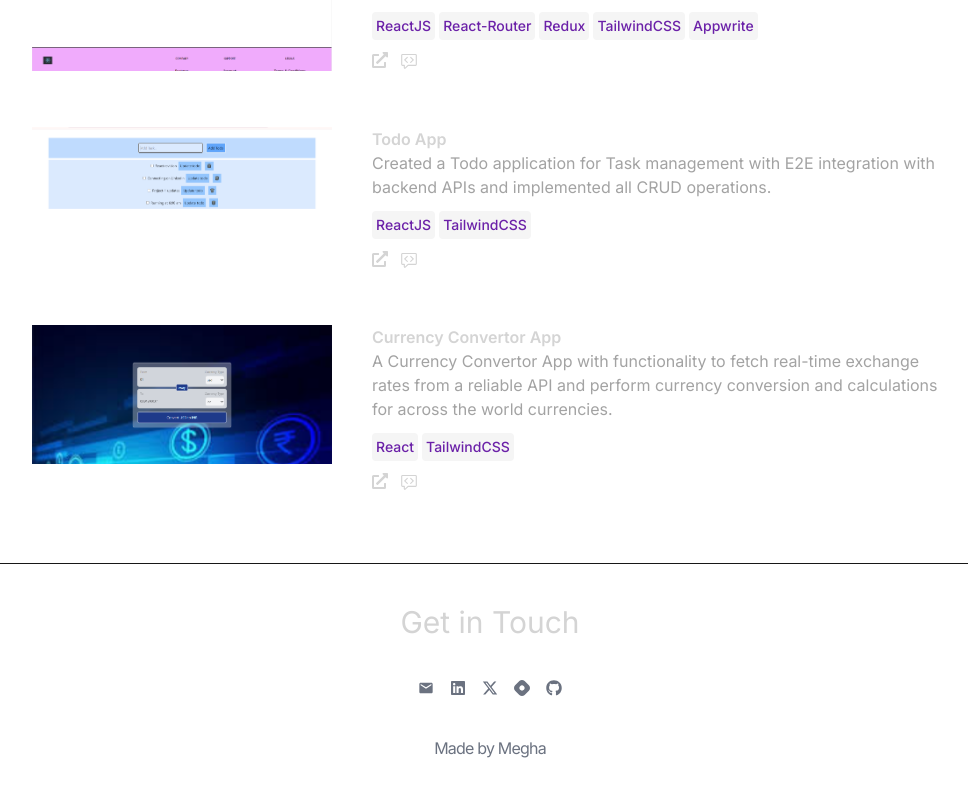
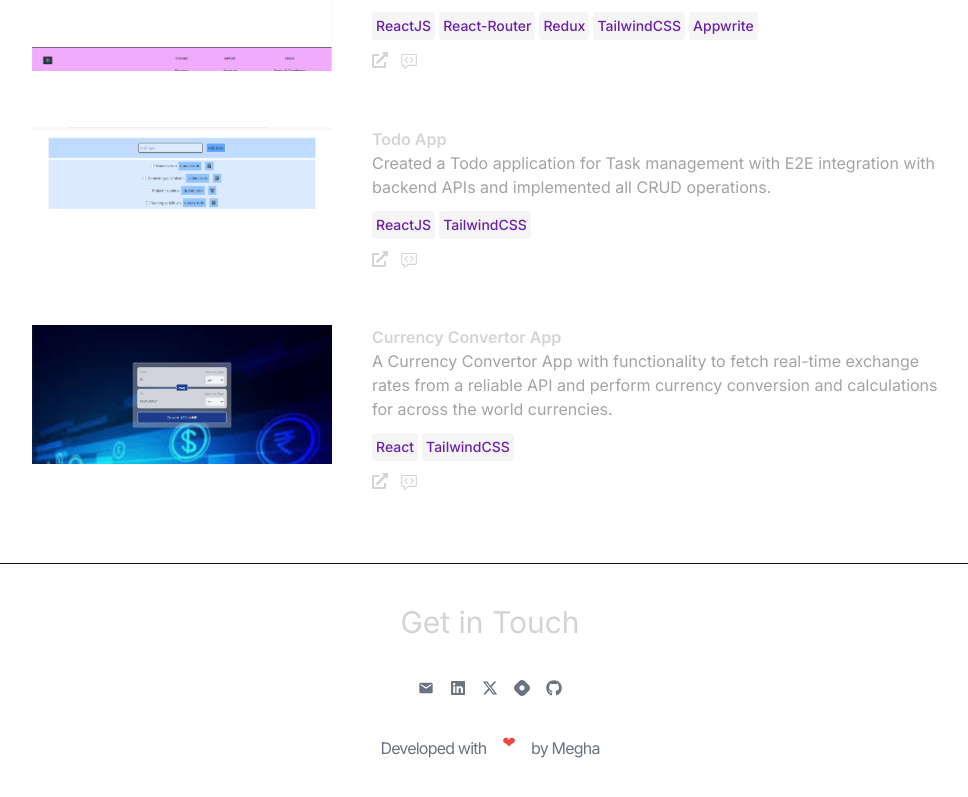
Before and after one commit to meghabathla/MyPortfolio, a React (Vite) app: page / in a window 1280 px wide. Shown: the part 2307-3104 px from the top of the page, without its empty margins (150-1118 px from the left). Built offline with nearby package versions, Linux system fonts and the light colour scheme; a web font is replaced by a local one.

Commit message:
animate contact

```diff
--- a/src/components/Contact.jsx
+++ b/src/components/Contact.jsx
@@ -53,7 +53,8 @@ const Contact = () => {
         </a>
       </div>
       <p className="text-center tracking-tighter m-10 flex text-gray-500 items-center justify-center gap-4 ">
-        Made by Megha
+        Developed with<span className="animate-bounce text-red-500">❤</span>by
+        Megha
       </p>
     </div>
   );
```
